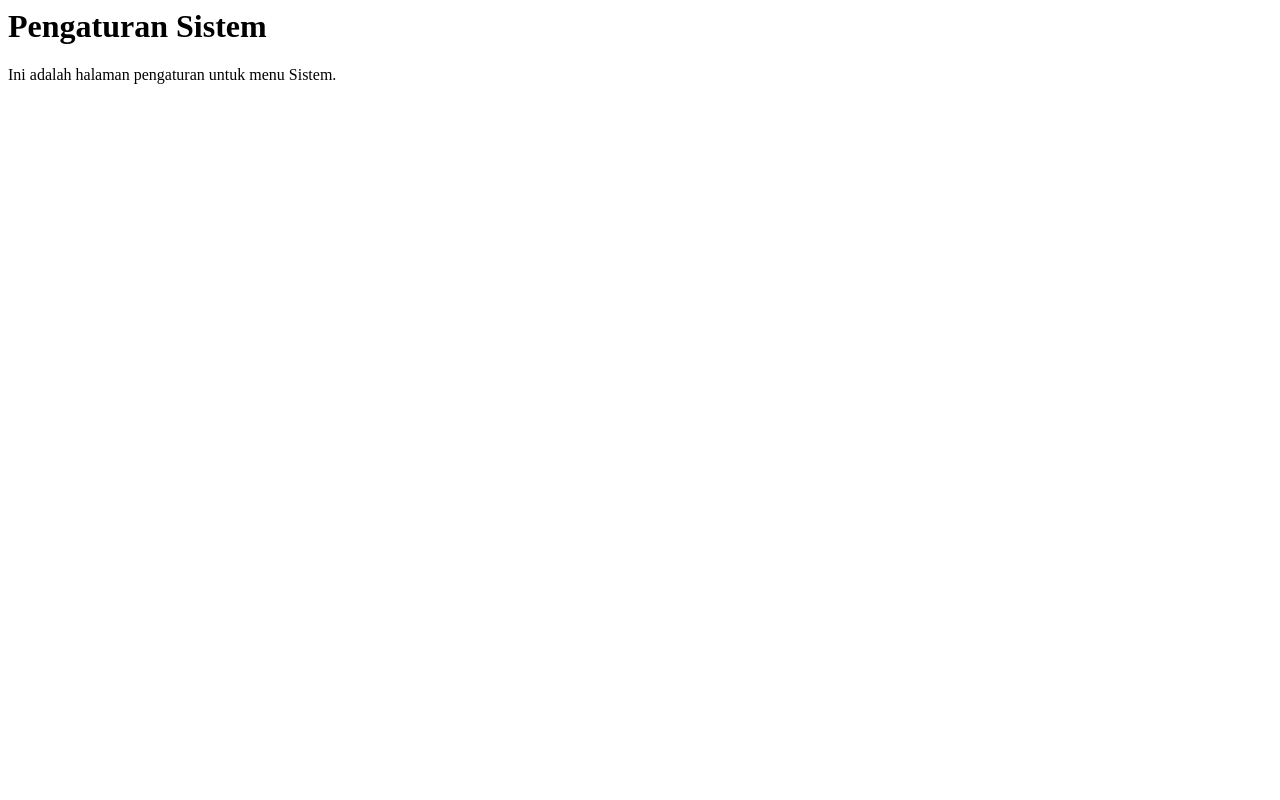
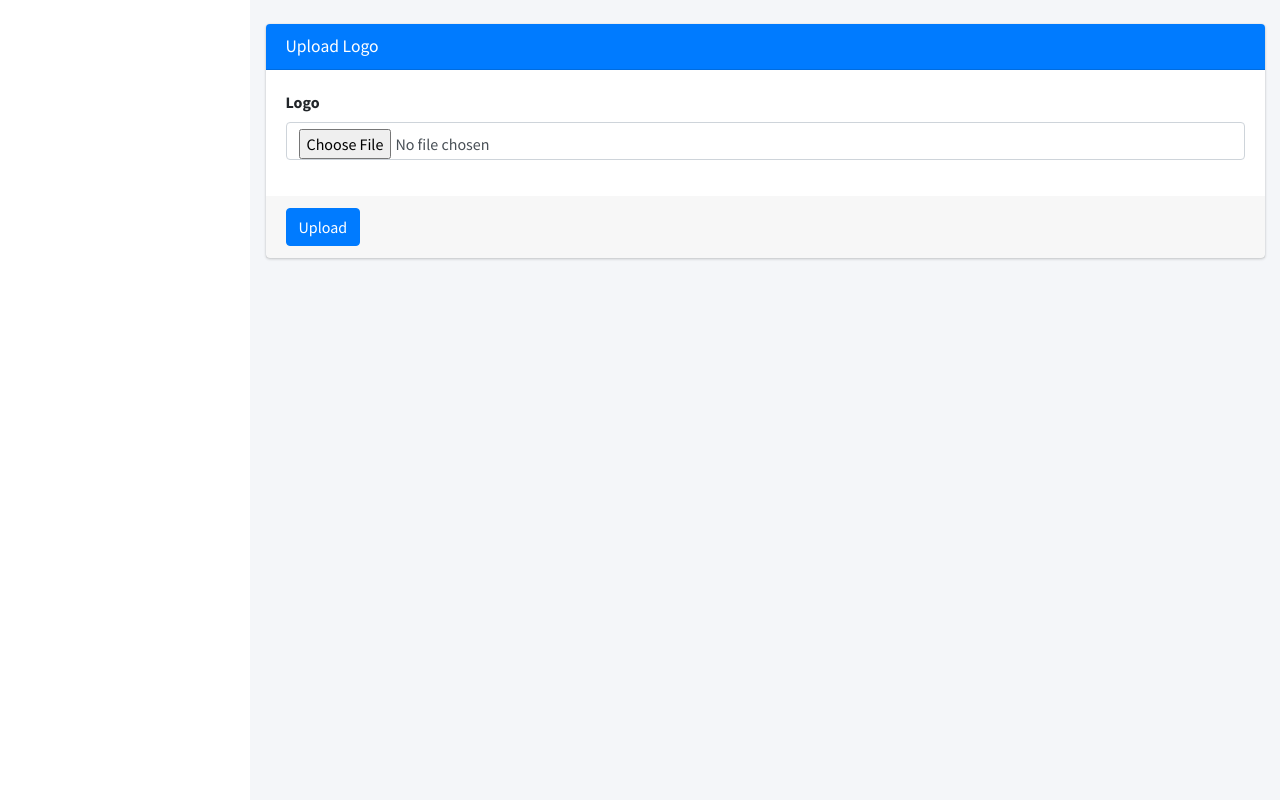
Before and after one commit to lorenzadam/NusabotAbsensi, a PHP site: page /pages/sistem/index.php in a window 1280 px wide. Run offline with PHP 8.4, Linux system fonts and the light colour scheme; some libraries are stand-ins or nearby versions.

Commit message:
bikin tabel upload logo

```diff
--- a/pages/sistem/index.php
+++ b/pages/sistem/index.php
@@ -1,11 +1,71 @@
-<?php
-// Include config dan function jika dibutuhkan
-require_once("../../etc/config.php");
-require_once("../../etc/function.php");
+<!DOCTYPE html>
+<html lang="id">
+<head>
+  <meta charset="utf-8">
+  <meta name="viewport" content="width=device-width, initial-scale=1">
+  <title>Upload Logo</title>
 
-// Judul Halaman
-echo "<h1>Pengaturan Sistem</h1>";
+  <!-- Google Font: Source Sans Pro -->
+  <link rel="stylesheet" href="https://fonts.googleapis.com/css?family=Source+Sans+Pro:300,400,400i,700&display=fallback">
+  <!-- Font Awesome -->
+  <link rel="stylesheet" href="../../plugins/fontawesome-free/css/all.min.css">
+  <!-- Theme style -->
+  <link rel="stylesheet" href="../../dist/css/adminlte.min.css">
+</head>
+<body class="hold-transition sidebar-mini">
+<div class="wrapper">
 
-// Isi halaman di sini
-echo "<p>Ini adalah halaman pengaturan untuk menu Sistem.</p>";
-?>
+  <!-- Content Wrapper. Contains page content -->
+  <div class="content-wrapper">
+    <!-- Main content -->
+    <section class="content">
+      <div class="container-fluid">
+        <div class="row">
+          <div class="col-12">
+            <!-- Form Upload Logo -->
+            <div class="card card-primary mt-4">
+              <div class="card-header">
+                <h3 class="card-title">Upload Logo</h3>
+              </div>
+              <!-- Form Start -->
+              <form method="post" action="upload_logo.php" enctype="multipart/form-data">
+                <div class="card-body">
+                  <div class="form-group">
+                    <label for="logo">Logo</label>
+                    <input type="file" class="form-control" id="logo" name="logo" accept="image/*" required>
+                  </div>
+                </div>
+                <!-- Form Footer -->
+                <div class="card-footer">
+                  <button type="submit" name="upload_logo" class="btn btn-primary">Upload</button>
+                </div>
+              </form>
+            </div>
+            <!-- /.card -->
+          </div>
+          <!-- /.col -->
+        </div>
+        <!-- /.row -->
+      </div>
+      <!-- /.container-fluid -->
+    </section>
+    <!-- /.content -->
+  </div>
+  <!-- /.content-wrapper -->
+
+  <!-- Control Sidebar -->
+  <aside class="control-sidebar control-sidebar-dark">
+    <!-- Control sidebar content goes here -->
+  </aside>
+  <!-- /.control-sidebar -->
+</div>
+<!-- ./wrapper -->
+
+<!-- jQuery -->
+<script src="../../plugins/jquery/jquery.min.js"></script>
+<!-- Bootstrap 4 -->
+<script src="../../plugins/bootstrap/js/bootstrap.bundle.min.js"></script>
+<!-- AdminLTE App -->
+<script src="../../dist/js/adminlte.min.js"></script>
+</body>
+</html>
```
